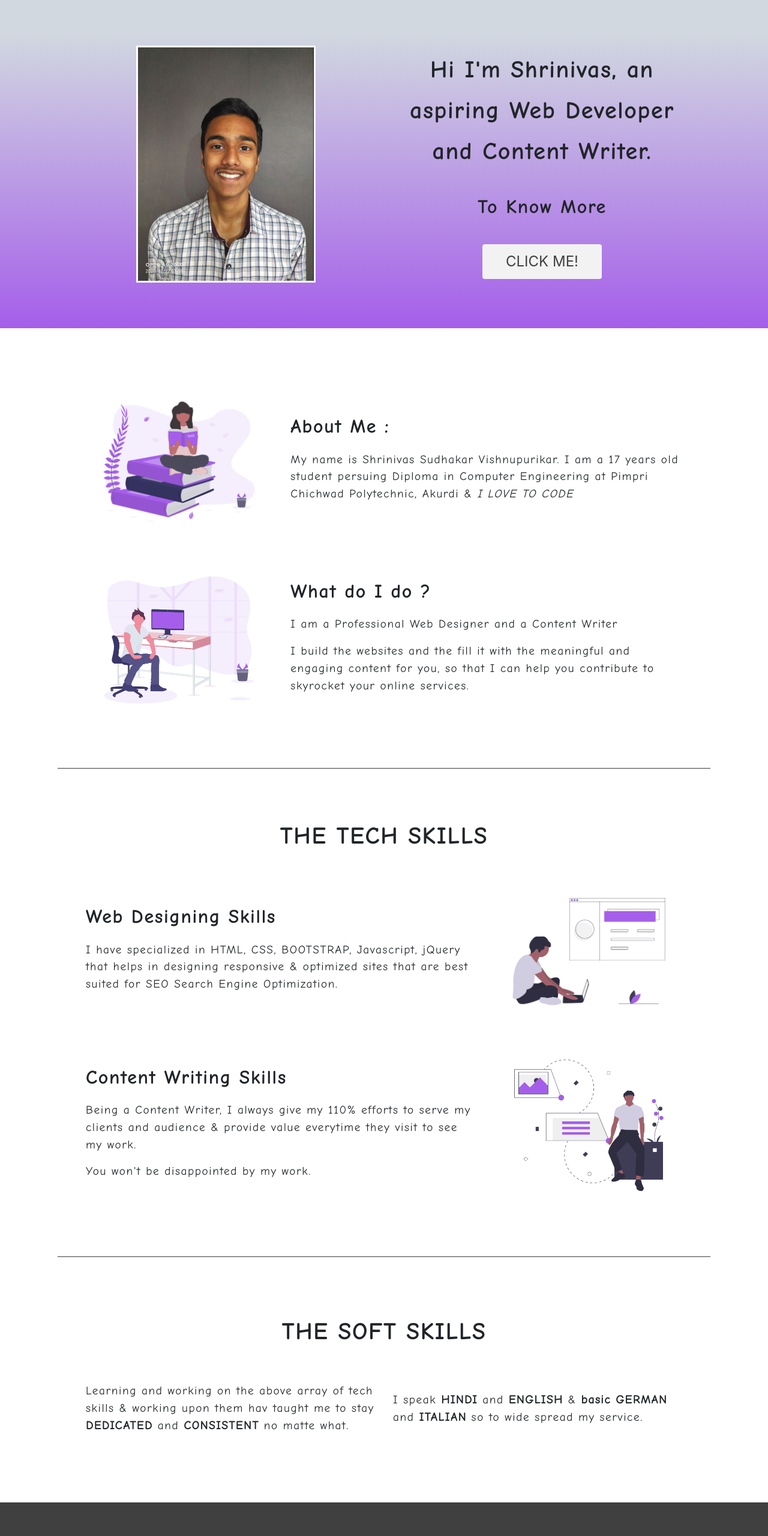
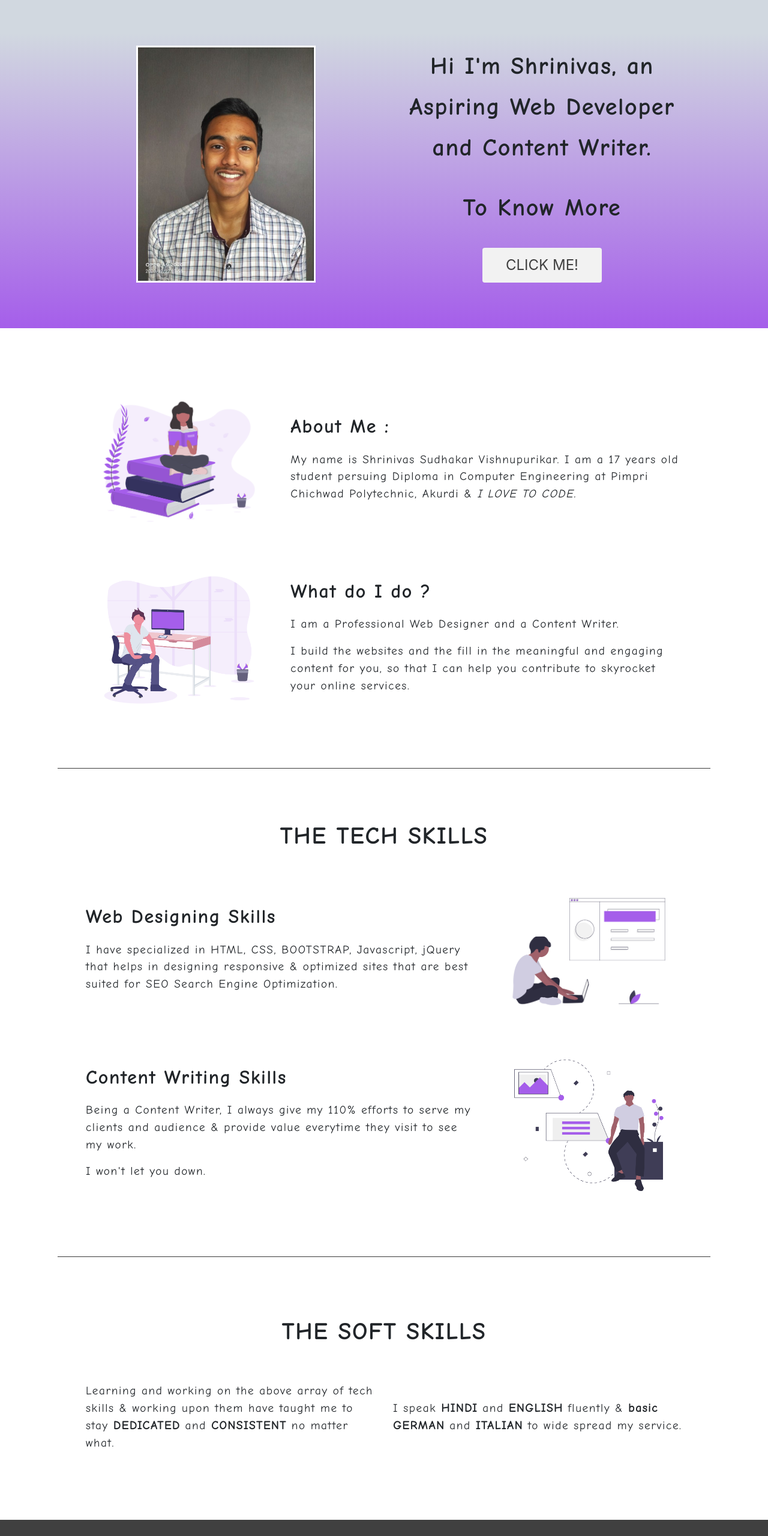
Before and after one commit to SV1973/Portfolio-v3, a plain HTML site: page index.html in a window 1280 px wide. Shown: the top 2560 px of the page at 60% size. Drawn offline with nearby package versions, Linux system fonts and the light colour scheme.

Commit message:
Update index.html

```diff
--- a/index.html
+++ b/index.html
@@ -29,11 +29,11 @@
                 </div>
 
                 <div class="col-lg-6">
-                    <h1>Hi I'm Shrinivas, an aspiring Web Developer and Content Writer.</h1>
+                    <h1>Hi I'm Shrinivas, an Aspiring Web Developer and Content Writer.</h1>
 
                     <br />
 
-                    <h2>To Know More</h2>
+                    <h1>To Know More</h1>
 
                     <a href="#about-me" class="btn primary-CTA">CLICK ME!</a>
 
@@ -54,7 +54,7 @@
 
                 <div class="col-md-8  description">
                     <h2>About Me :</h2>
-                    <p>My name is Shrinivas Sudhakar Vishnupurikar. I am a 17 years old student persuing Diploma in Computer Engineering at Pimpri Chichwad Polytechnic, Akurdi & <em>I LOVE TO CODE</em></p>
+                    <p>My name is Shrinivas Sudhakar Vishnupurikar. I am a 17 years old student persuing Diploma in Computer Engineering at Pimpri Chichwad Polytechnic, Akurdi & <em>I LOVE TO CODE.</em></p>
                 </div>
 
             </div>
@@ -66,8 +66,8 @@
 
                 <div class="col-md-8 description">
                     <h2>What do I do ?</h2>
-                    <p>I am a Professional Web Designer and a Content Writer</p>
-                    <p>I build the websites and the fill it with the meaningful and engaging content for you, so that I can help you contribute to skyrocket your online services.</p>
+                    <p>I am a Professional Web Designer and a Content Writer.</p>
+                    <p>I build the websites and the fill in the meaningful and engaging content for you, so that I can help you contribute to skyrocket your online services.</p>
                 </div>
 
             </div>
@@ -99,7 +99,7 @@
                 <div class="col-md-8 description">
                     <h2>Content Writing Skills</h2>
                     <p>Being a Content Writer, I always give my 110% efforts to serve my clients and audience & provide value everytime they visit to see my work.</p>
-                    <p>You won't be disappointed by my work.</p>
+                    <p>I won't let you down.</p>
 
                 </div>
 
@@ -121,12 +121,12 @@
 
             <div class="row align-items-center info-box desc-container">
                 <div class="col-md-6 description">
-                    <p>Learning and working on the above array of tech skills & working upon them hav taught me to stay <strong>DEDICATED</strong> and <strong>CONSISTENT</strong> no matte what.</p>
+                    <p>Learning and working on the above array of tech skills & working upon them have taught me to stay <strong>DEDICATED</strong> and <strong>CONSISTENT</strong> no matter what.</p>
 
                 </div>
 
                 <div class="col-md-6 description">
-                    <p>I speak <strong>HINDI</strong> and <strong>ENGLISH</strong> & <strong>basic GERMAN</strong> and <strong>ITALIAN</strong> so to wide spread my service.</p>
+                    <p>I speak <strong>HINDI</strong> and <strong>ENGLISH</strong> fluently & <strong>basic GERMAN</strong> and <strong>ITALIAN</strong> to wide spread my service.</p>
                 </div>
 
             </div>
@@ -141,7 +141,7 @@
 
             <div class="row align-items-center info-box desc-container">
                 <div class="description">
-                    <p>- My Hobbies include reading books (mainly self development), playing guitar, playing sports such as cricket and swimming.</p>
+                    <p>- My Hobbies include :- </p>
                     <ul>
                         <li>Reading Books (mainly seld development)</li>
                         <li>playing guitar</li>
```
